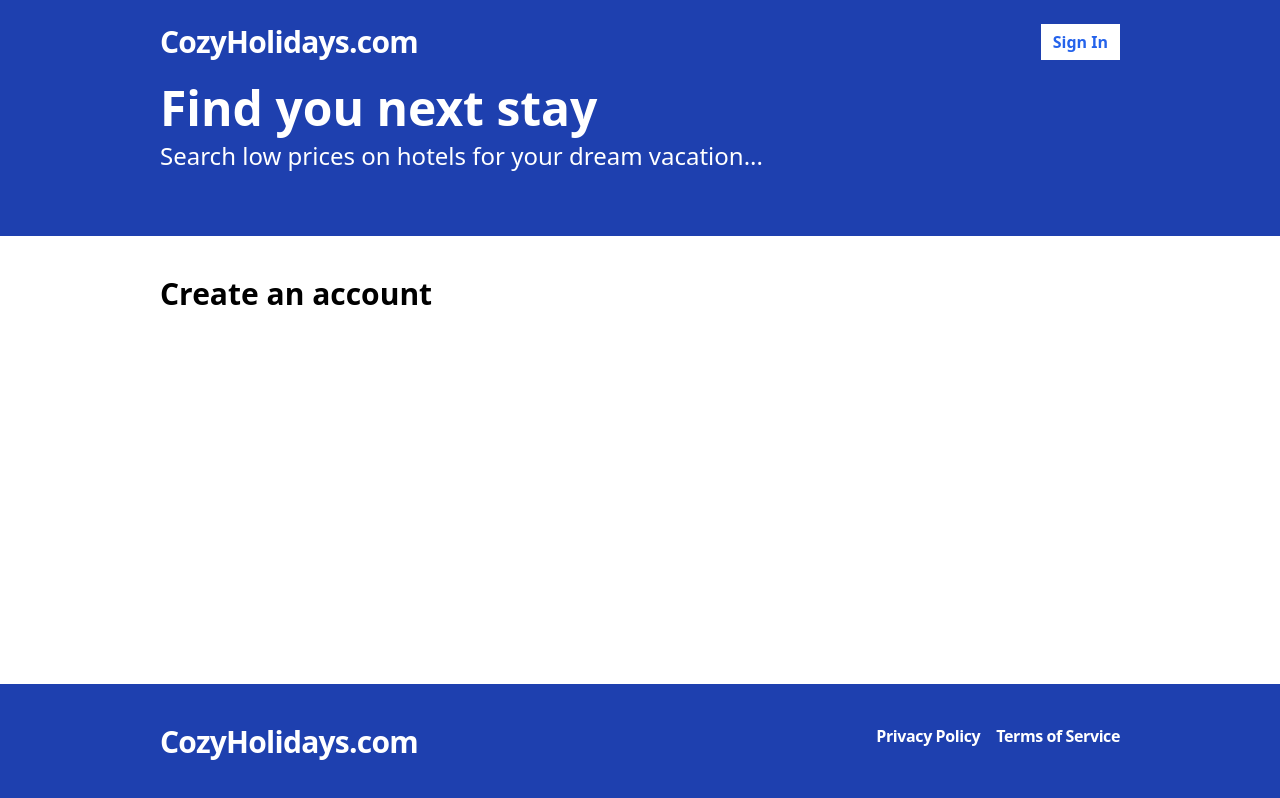
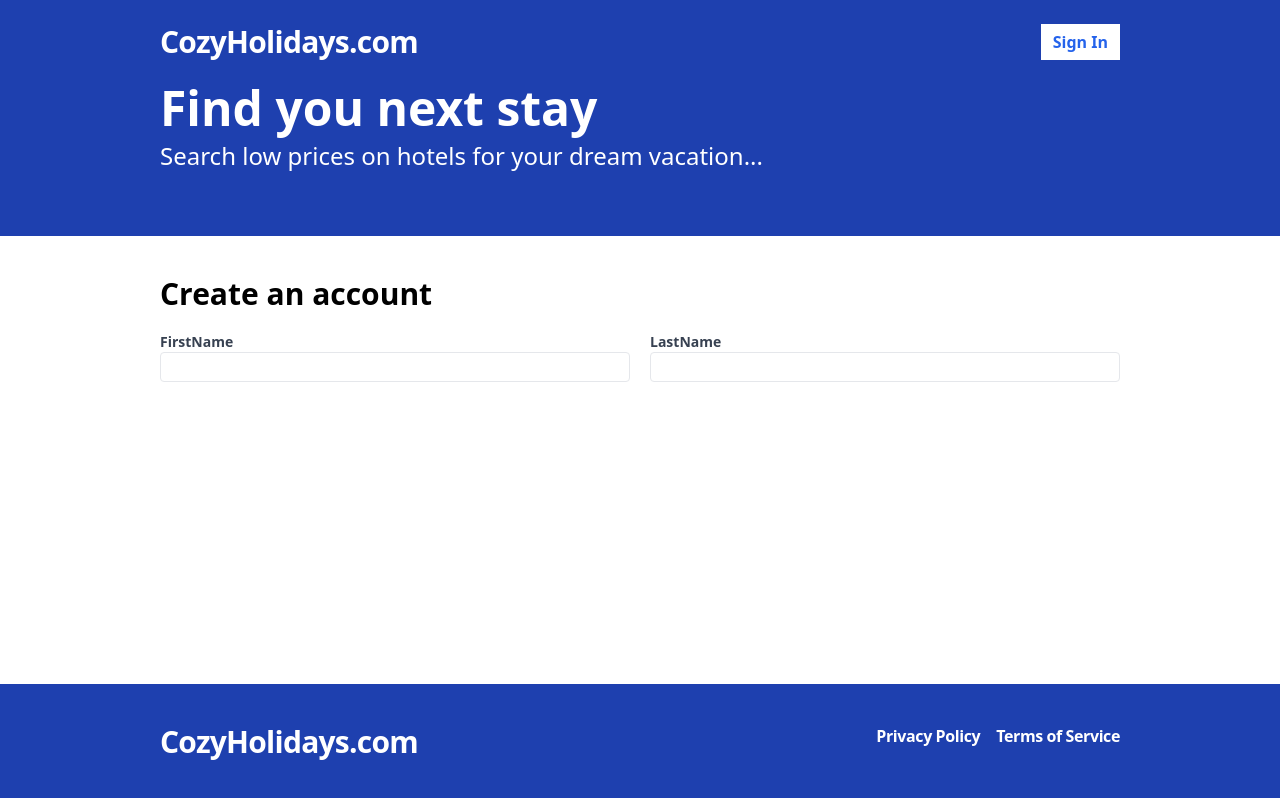
Before and after one commit to sanghvip/learning_mern, a React (Vite) app in the folder frontend/: page /register in a window 1280 px wide. Built offline with nearby package versions, Linux system fonts and the light colour scheme.

Commit message:
adding firstname and last name to our app

```diff
--- a/frontend/package.json
+++ b/frontend/package.json
@@ -13,6 +13,7 @@
     "history": "^5.3.0",
     "react": "^18.2.0",
     "react-dom": "^18.2.0",
+    "react-hook-form": "^7.51.3",
     "react-router-dom": "^6.22.3"
   },
   "devDependencies": {
--- a/frontend/src/pages/register.tsx
+++ b/frontend/src/pages/register.tsx
@@ -1,7 +1,27 @@
+import { useForm} from "react-hook-form";
+type RegisterFormData = {
+    firstName: string,
+    lastName: string,
+    email: string,
+    password: string,
+    confirmPassword: string
+}
 const Register = () => {
+    const {register} = useForm<RegisterFormData>();
+
     return (
         <form className="flex flex-col gap-5">
             <h2 className="text-3xl font-bold">Create an account</h2>
+            <div className="flex flex-col md:flex-row gap-5">
+                <label className="text-gray-700 text-sm font-bold flex-1">
+                    FirstName
+                    <input className="border rounded w-full py-1 px-2 font-normal" {...register("firstName", { required: "This field is required" })}></input>
+                </label>
+                <label className="text-gray-700 text-sm font-bold flex-1" >
+                    LastName
+                    <input className="border rounded w-full py-1 px-2 font-normal" {...register("lastName", { required: "This field is required"})}></input>
+                </label>
+            </div>
         </form>
     )
 };
--- a/frontend/tailwind.config.js
+++ b/frontend/tailwind.config.js
@@ -4,7 +4,9 @@ export default {
   theme: {
     extend: {},
     container:{
-      padding:"10rem",
+      padding:{
+        md:"10rem"
+      },
     }
   },
   plugins: [],
```
Also changed, not shown: 1 other file (tests, documents, lock files or other folders).
